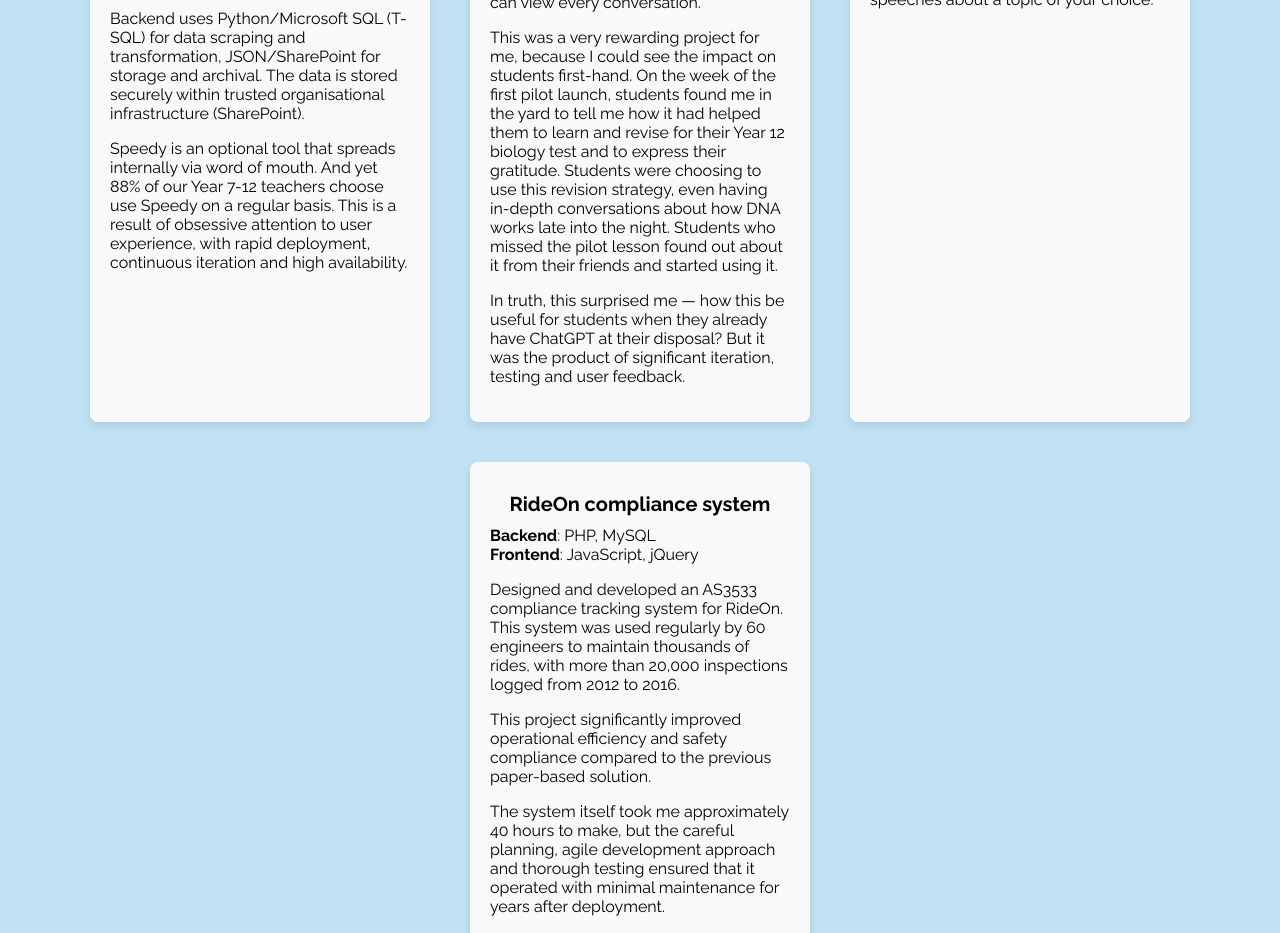
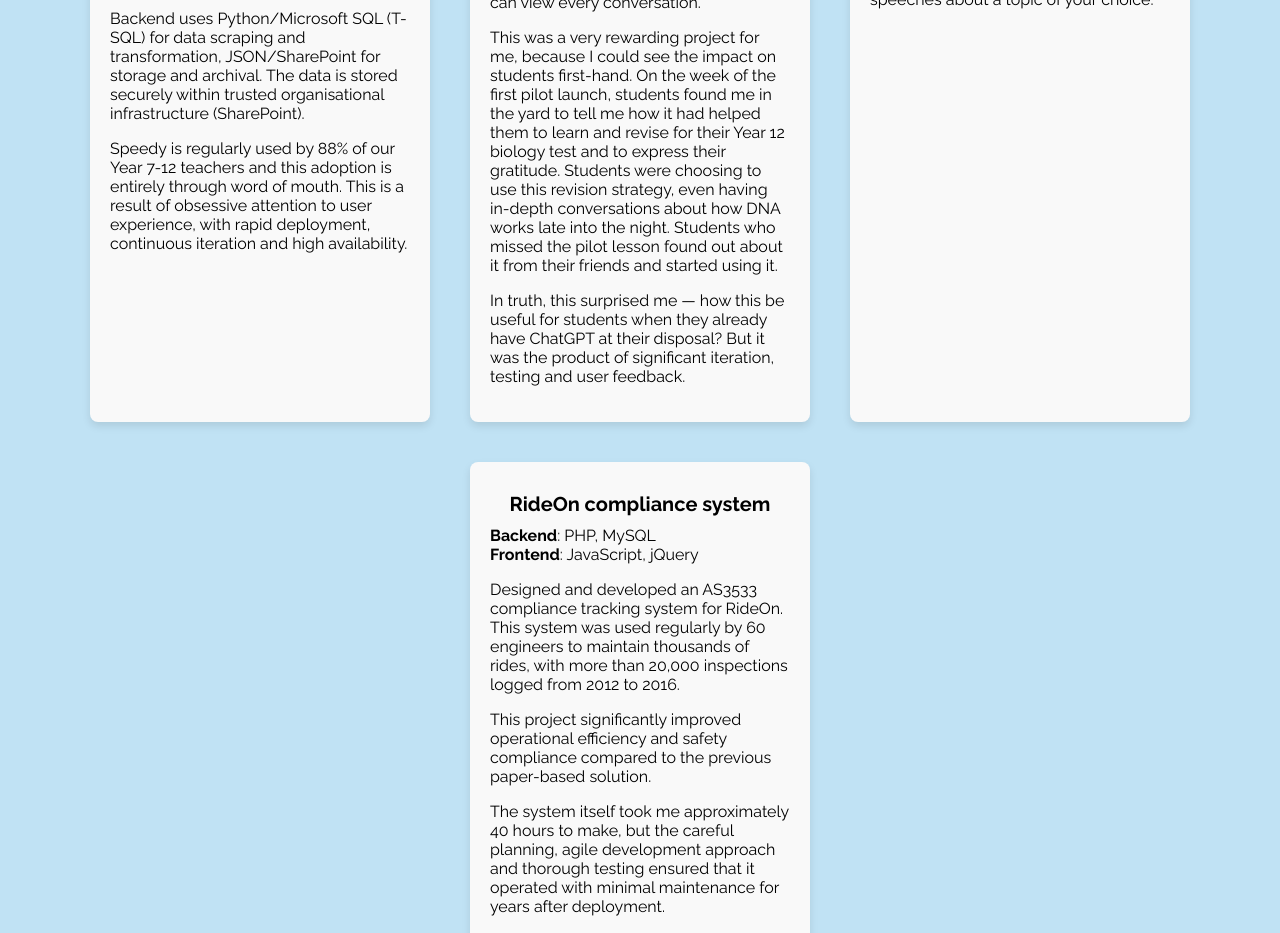
Before and after one commit to thomasranieri/thomasranieriportfolio, a Vue app: page / in a window 1280 px wide. Shown: the part 1840-2773 px from the top of the page. Built offline with nearby package versions, Linux system fonts and the light colour scheme.

Commit message:
Improve wording for Speedy project

```diff
--- a/src/views/HomeView.vue
+++ b/src/views/HomeView.vue
@@ -117,10 +117,9 @@ import HeroDownArrow from '@/components/HeroDownArrow.vue'
             organisational infrastructure (SharePoint).
           </p>
           <p>
-            Speedy is an optional tool that spreads internally via word of mouth. And yet 88% of our
-            Year 7-12 teachers choose use Speedy on a regular basis. This is a result of obsessive
-            attention to user experience, with rapid deployment, continuous iteration and high
-            availability.
+            Speedy is regularly used by 88% of our Year 7-12 teachers and this adoption is entirely through word of
+            mouth. This is a result of obsessive attention to user experience, with rapid deployment, continuous
+            iteration and high availability.
           </p>
         </div>
       </article>
```
